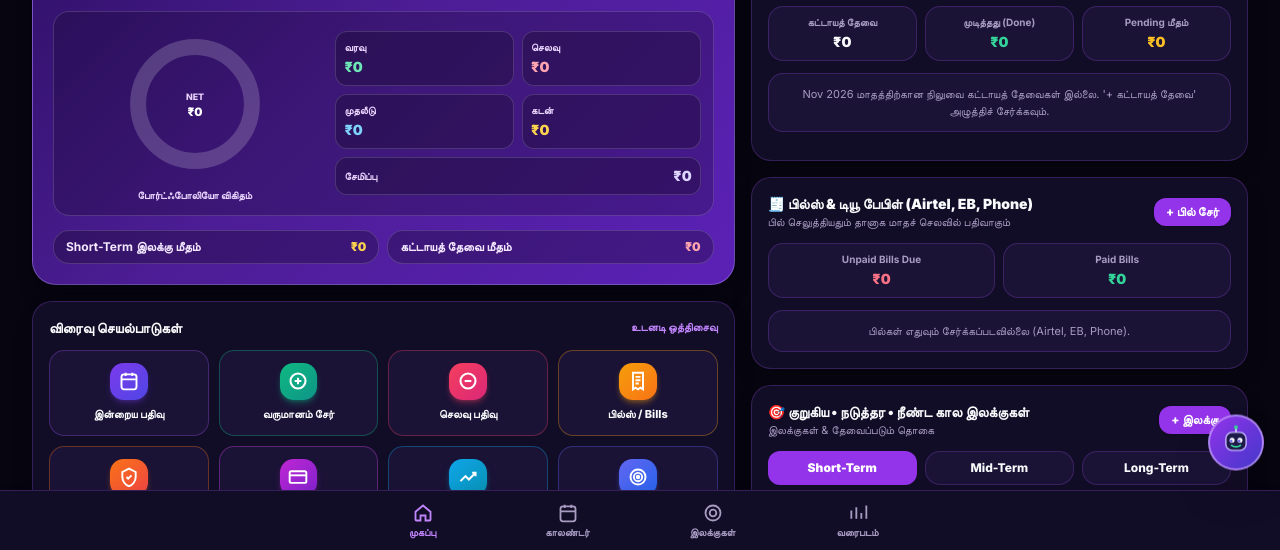
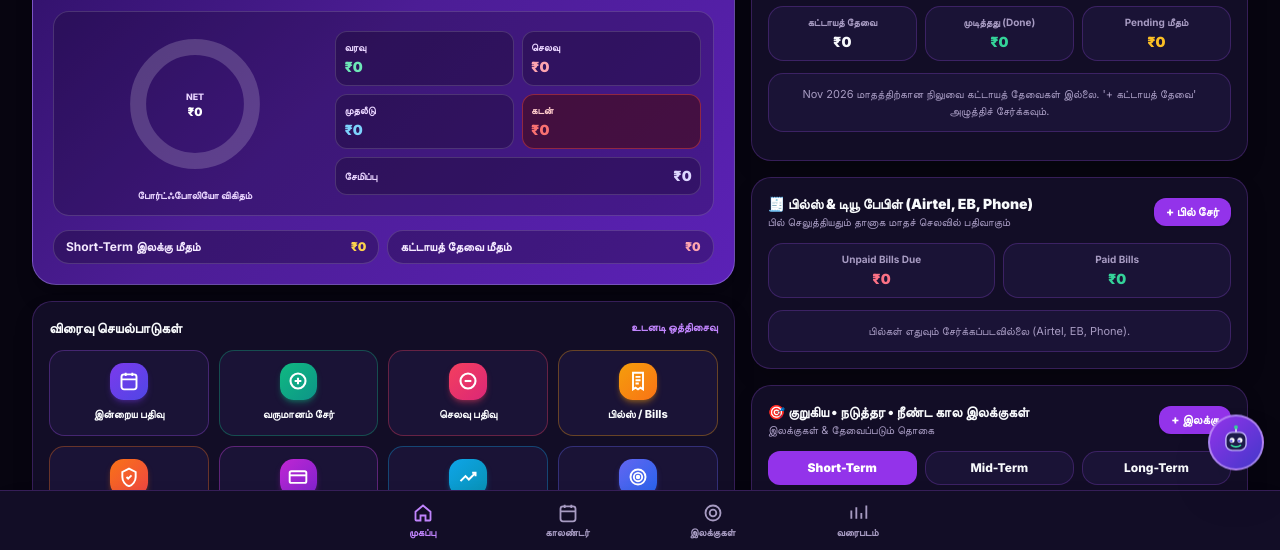
Before and after one commit to moneyearthglobal/Personal-Finance-AI-Growth-Dashboard, a plain HTML site: page index.html in a window 1280 px wide. Shown: the part 248-798 px from the top of the page. Drawn offline with nearby package versions, Linux system fonts and the light colour scheme.

Commit message:
Change debt section styling and color

```diff
--- a/index.html
+++ b/index.html
@@ -360,9 +360,9 @@
               <div class="text-[10px] text-purple-200 font-bold" data-i18n="lbl_invest">முதலீடு</div>
               <div id="ovInvest" class="text-sm font-black text-sky-300 mt-0.5">₹0</div>
             </div>
-            <div class="bg-black/25 border border-white/15 rounded-xl p-2">
-              <div class="text-[10px] text-purple-200 font-bold" data-i18n="lbl_debt">கடன்</div>
-              <div id="ovDebt" class="text-sm font-black text-amber-300 mt-0.5">₹0</div>
+            <div class="bg-red-950/55 border border-red-500/45 rounded-xl p-2">
+              <div class="text-[10px] text-red-200 font-bold" data-i18n="lbl_debt">கடன்</div>
+              <div id="ovDebt" class="text-sm font-black text-red-400 mt-0.5">₹0</div>
             </div>
             <div class="col-span-2 bg-black/25 border border-white/15 rounded-xl p-2 flex items-center justify-between">
               <span class="text-[10px] text-purple-200 font-bold" data-i18n="lbl_savings">சேமிப்பு (Savings)</span>
@@ -2154,7 +2154,7 @@
             { val: inc, color: "#34d399" },
             { val: exp, color: "#fb7185" },
             { val: inv, color: "#38bdf8" },
-            { val: dbt, color: "#fbbf24" }
+            { val: dbt, color: "#dc2626" }
           ];
           let offset = 0;
           const arcs = segs
@@ -3753,7 +3753,7 @@
           <div class="sub-surface p-2.5"><div class="text-[10px] text-muted font-bold">${lang === "en" ? "Income" : "வரவு"}</div><div class="text-sm font-black text-emerald-400 mt-0.5">${formatINR(agg.dispInc)}</div></div>
           <div class="sub-surface p-2.5"><div class="text-[10px] text-muted font-bold">${lang === "en" ? "Spend" : "செலவு"}</div><div class="text-sm font-black text-rose-400 mt-0.5">${formatINR(agg.dispExp)}</div></div>
           <div class="sub-surface p-2.5"><div class="text-[10px] text-muted font-bold">${lang === "en" ? "Investment" : "முதலீடு"}</div><div class="text-sm font-black text-sky-400 mt-0.5">${formatINR(agg.dispInv)}</div></div>
-          <div class="sub-surface p-2.5"><div class="text-[10px] text-muted font-bold">${lang === "en" ? "Debt" : "கடன்"}</div><div class="text-sm font-black text-amber-400 mt-0.5">${formatINR(agg.dispDebt)}</div></div>
+          <div class="sub-surface p-2.5 border border-red-500/40 bg-red-950/25"><div class="text-[10px] text-red-300 font-bold">${lang === "en" ? "Debt" : "கடன்"}</div><div class="text-sm font-black text-red-500 mt-0.5">${formatINR(agg.dispDebt)}</div></div>
         `;
       } else {
         titleEl.textContent = lang === "en" ? "📈 2030 ₹1 Crore Target Plan (2026 – 2030) — Expanded View" : "📈 2030 ₹1 கோடி (1 CR) வளர்ச்சி வரைபடம் — முழு அளவு பார்வை";
```
